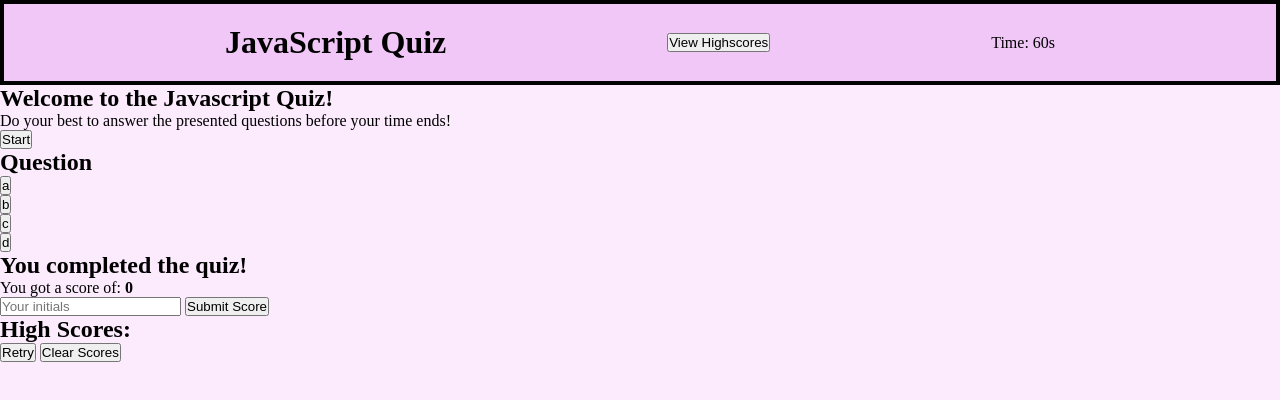
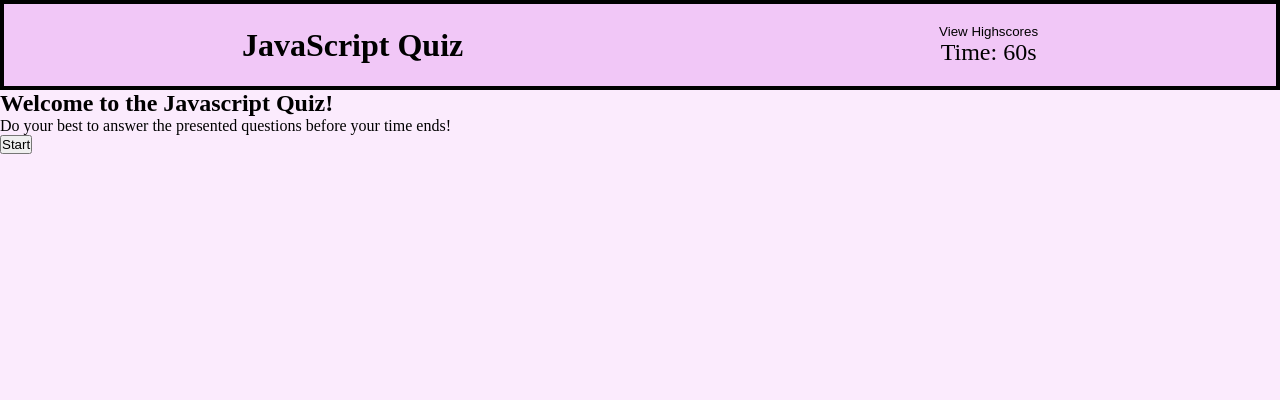
Before and after one commit to BradenWelsh/JS-QuizGame, a plain HTML site: page index.html in a window 1280 px wide. Drawn offline with Linux system fonts and the light colour scheme; files whose address does not match are found by name.

Commit message:
Finished styling header

```diff
--- a/assets/css/style.css
+++ b/assets/css/style.css
@@ -14,17 +14,26 @@ header{
     display: flex;
     text-align: center;
     align-items: center;
-    justify-content: space-evenly;
-}
-header .hiS {
-
+    justify-content: space-around;
 }
 header button {
-
+    background-color: transparent;
+    border: 0px solid;
+    outline: none;
+    text-decoration: none;
 }
 header .timer{
-
+    border-width: 3px;
+    font-size: x-large;
+    padding: 4x;
+    border-color: rgb(243, 193, 250);
 }
 header button:hover{
     text-decoration: underline;
 }
+body .startScreen{
+
+}
+.questionSect, .endScreen, .scores{
+    display: none;
+}
--- a/index.html
+++ b/index.html
@@ -10,8 +10,8 @@
     <script src="./assets/js/script.js"></script>
     <header>
         <h1>JavaScript Quiz</h1>
-        <div class="hiS"> <button id="viewHiS" type="button">View Highscores</button> </div>
-        <div class="times"> <p class="timer" id="timer">Time: 60s</p> </div>
+        <div class="hiS"> <button id="viewHiS" type="button">View Highscores</button>
+        <p class="timer" id="timer">Time: 60s</p> </div>
     </header>
 
     <section id="startScreen" class="startScreen">
```
